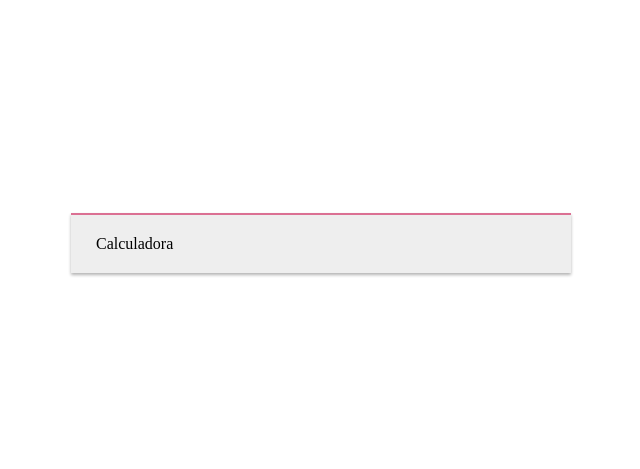
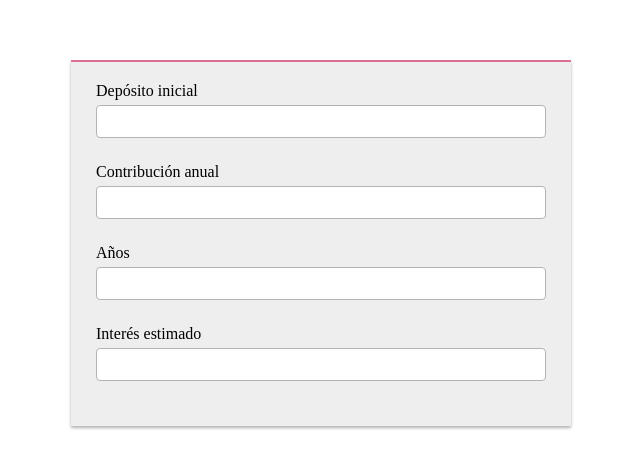
Before and after one commit to adrian1426/ReactJS_CalcInteresCompuesto, a React (Create React App) app: page / in a window 1280 px wide. Shown: the part 157-626 px from the top of the page, without its empty margins (319-959 px from the left). Built offline with nearby package versions, Linux system fonts and the light colour scheme.

Commit message:
Inputs para formulario - formik,Form,usefield

```diff
--- a/package.json
+++ b/package.json
@@ -6,6 +6,7 @@
     "@testing-library/jest-dom": "^5.15.1",
     "@testing-library/react": "^11.2.7",
     "@testing-library/user-event": "^12.8.3",
+    "formik": "^2.2.9",
     "react": "^17.0.2",
     "react-dom": "^17.0.2",
     "react-scripts": "4.0.3",
--- a/src/App.js
+++ b/src/App.js
@@ -1,10 +1,51 @@
+import { Formik, Form } from 'formik';
 import Container from "./components/Container";
+import Input from './components/Input';
 import Section from "./components/Section";
 
+const initialState = {
+  deposit: '',
+  contribution: '',
+  years: '',
+  rate: ''
+};
+
 function App() {
+
+  const handleSubmit = () => {
+    console.log('object')
+  };
+
   return (
     <Container>
-      <Section>Calculadora</Section>
+      <Section>
+        <Formik
+          initialValues={initialState}
+          onSubmit={handleSubmit}
+        >
+          <Form>
+            <Input
+              name='deposit'
+              label='Depósito inicial'
+            />
+
+            <Input
+              name='contribution'
+              label='Contribución anual'
+            />
+
+            <Input
+              name='years'
+              label='Años'
+            />
+
+            <Input
+              name='rate'
+              label='Interés estimado'
+            />
+          </Form>
+        </Formik>
+      </Section>
     </Container>
   );
 }
--- /dev/null
+++ b/src/components/Input.js
@@ -0,0 +1,42 @@
+import { useField } from 'formik';
+import styled from "styled-components";
+
+const Control = styled.div`
+  margin-bottom:20px;
+`;
+
+const Label = styled.label`
+  color: #000;
+  display: block;
+  margin-bottom: 5px;
+`;
+
+const MyInput = styled.input`
+  outline: none;
+  padding: 8px;
+  border: solid 1px #b1b3b5;
+  border-radius:4px;
+  width: 100%;
+  margin-bottom:5px;
+`;
+
+const ErrorMessage = styled.div`
+  color: #f00;
+`;
+
+const Input = ({ label, ...props }) => {
+  const [field, meta] = useField(props);
+
+  return (
+    <Control>
+      <Label>{label}</Label>
+      <MyInput
+        {...field}
+        {...props}
+      />
+      {(meta.touched && meta.error) && <ErrorMessage>{meta.error}</ErrorMessage>}
+    </Control>
+  );
+};
+
+export default Input;
```
Also changed, not shown: 1 other file (tests, documents, lock files or other folders).
